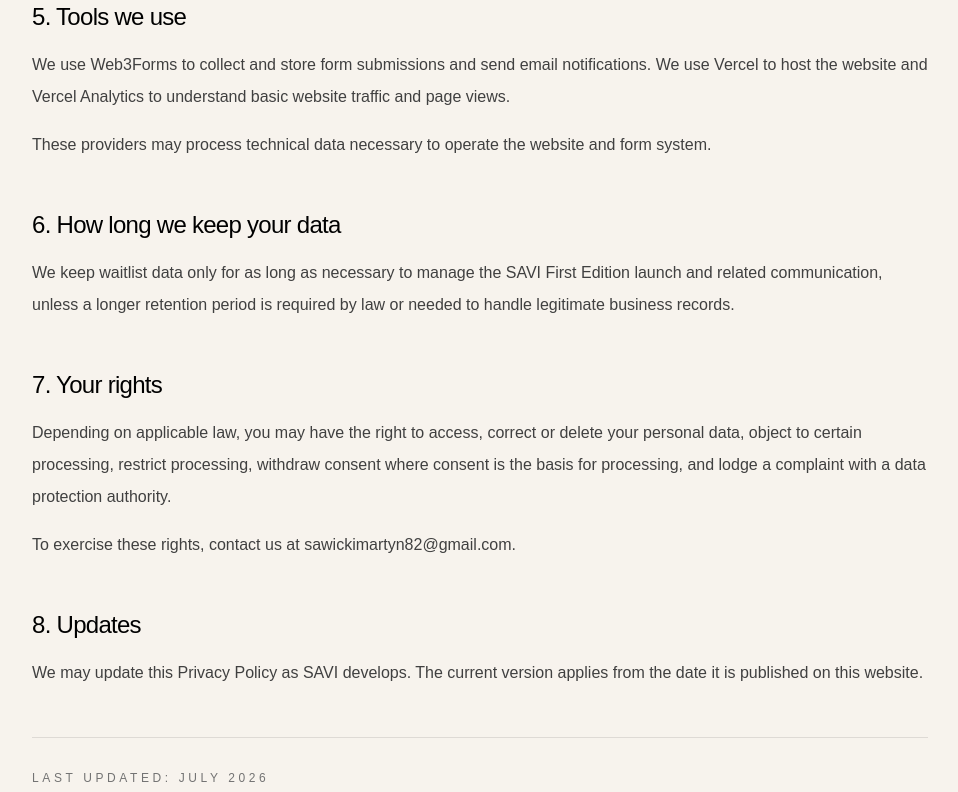
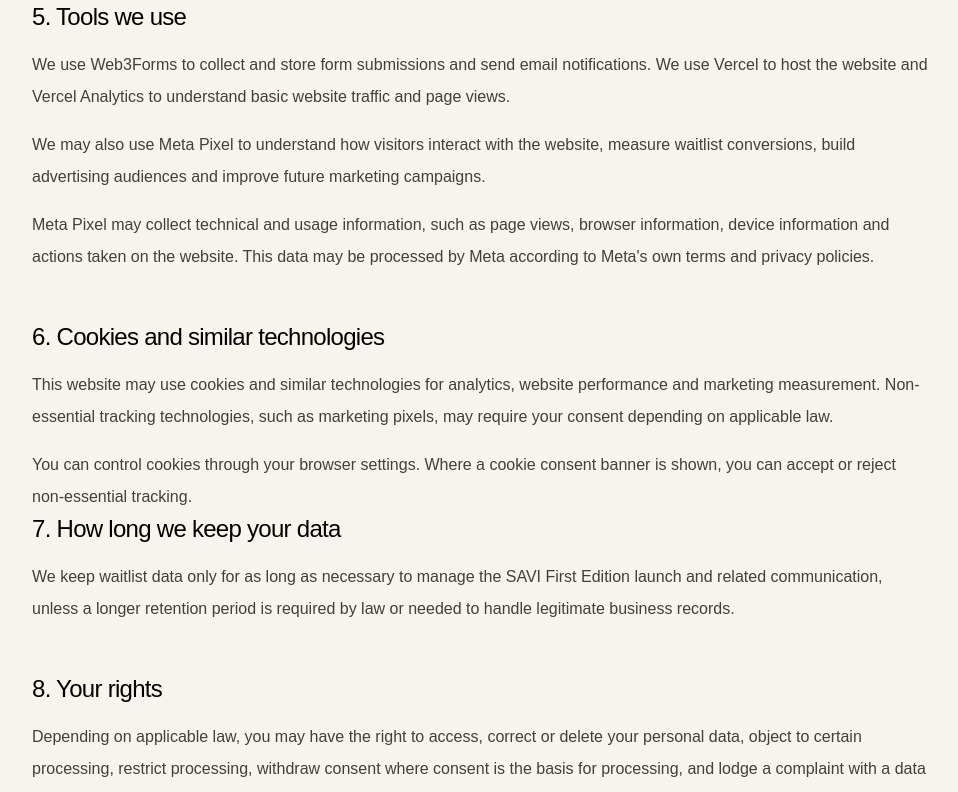
Before and after one commit to martyn343/savi-landing, a Next.js app: page /privacy in a window 1280 px wide. Shown: the part 1200-1992 px from the top of the page, without its empty margins (160-1118 px from the left). Built offline with nearby package versions, Linux system fonts and the light colour scheme.

Commit message:
Update privacy policy for Meta Pixel

```diff
--- a/app/privacy/page.tsx
+++ b/app/privacy/page.tsx
@@ -99,20 +99,43 @@
                 5. Tools we use
               </h2>
               <p>
-                We use Web3Forms to collect and store form submissions and send
-                email notifications. We use Vercel to host the website and
-                Vercel Analytics to understand basic website traffic and page
-                views.
-              </p>
-              <p className="mt-4">
-                These providers may process technical data necessary to operate
-                the website and form system.
-              </p>
+  We use Web3Forms to collect and store form submissions and send email
+  notifications. We use Vercel to host the website and Vercel Analytics to
+  understand basic website traffic and page views.
+</p>
+
+<p className="mt-4">
+  We may also use Meta Pixel to understand how visitors interact with the
+  website, measure waitlist conversions, build advertising audiences and improve
+  future marketing campaigns.
+</p>
+
+<p className="mt-4">
+  Meta Pixel may collect technical and usage information, such as page views,
+  browser information, device information and actions taken on the website. This
+  data may be processed by Meta according to Meta&apos;s own terms and privacy
+  policies.
+</p>
             </section>
 
             <section>
+                <section>
+  <h2 className="mb-4 text-2xl font-light tracking-[-0.03em] text-black">
+    6. Cookies and similar technologies
+  </h2>
+  <p>
+    This website may use cookies and similar technologies for analytics,
+    website performance and marketing measurement. Non-essential tracking
+    technologies, such as marketing pixels, may require your consent depending
+    on applicable law.
+  </p>
+  <p className="mt-4">
+    You can control cookies through your browser settings. Where a cookie
+    consent banner is shown, you can accept or reject non-essential tracking.
+  </p>
+</section>
               <h2 className="mb-4 text-2xl font-light tracking-[-0.03em] text-black">
-                6. How long we keep your data
+                7. How long we keep your data
               </h2>
               <p>
                 We keep waitlist data only for as long as necessary to manage
@@ -124,7 +147,7 @@
 
             <section>
               <h2 className="mb-4 text-2xl font-light tracking-[-0.03em] text-black">
-                7. Your rights
+                8. Your rights
               </h2>
               <p>
                 Depending on applicable law, you may have the right to access,
@@ -147,7 +170,7 @@
 
             <section>
               <h2 className="mb-4 text-2xl font-light tracking-[-0.03em] text-black">
-                8. Updates
+                9. Updates
               </h2>
               <p>
                 We may update this Privacy Policy as SAVI develops. The current
```
